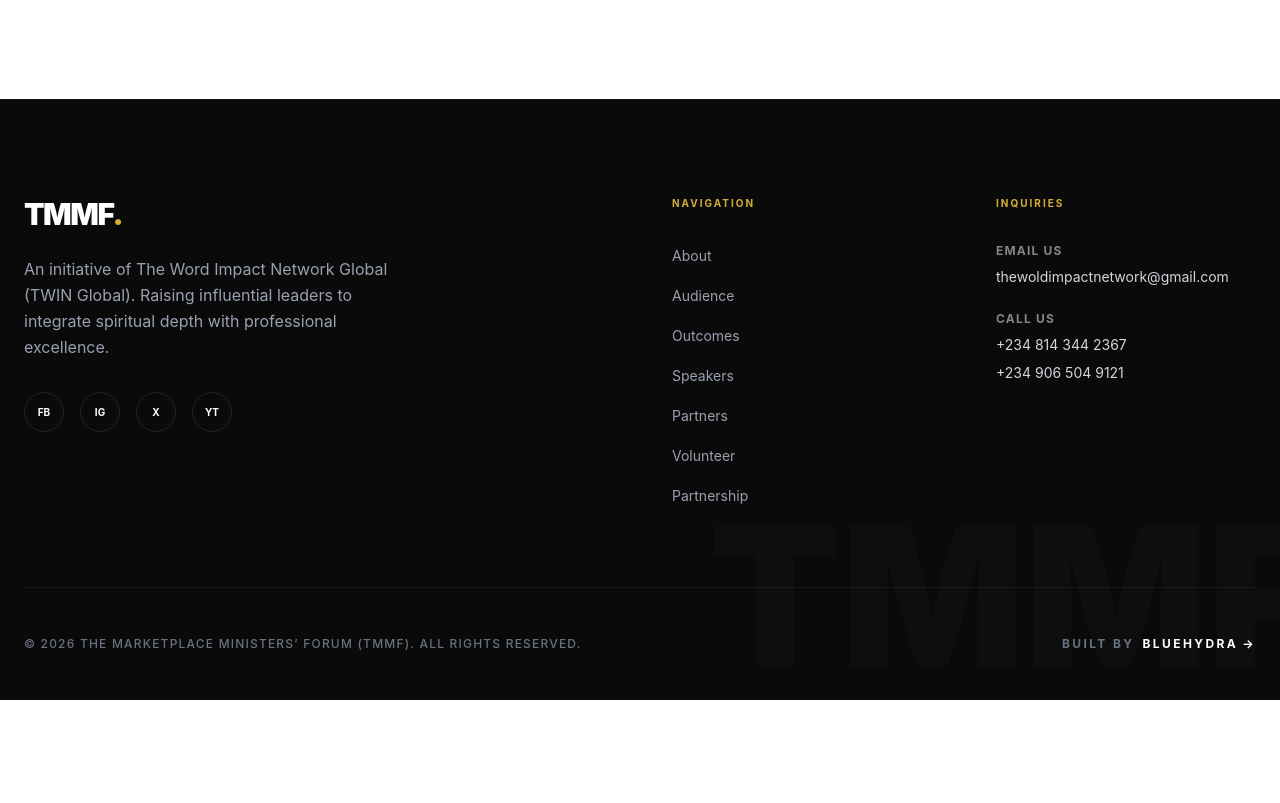
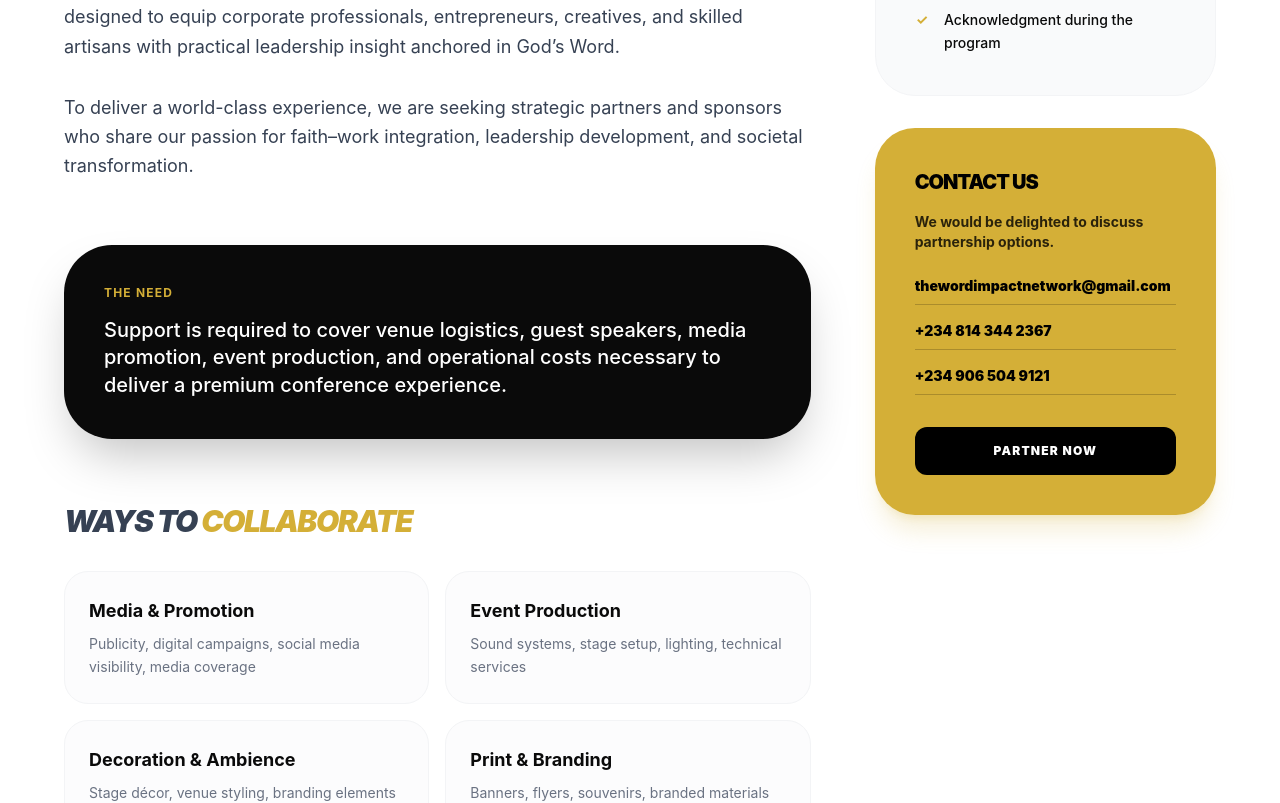
Before and after one commit to IsraelBosun/jude-theworldimpactnetwork, a Next.js app: page /partnership in a window 1280 px wide. Before the commit this address had no page. Shown: the part 701-1504 px from the top of the page. Before the commit the page ends 1401 px from the top, so only its background shows below. Built offline with nearby package versions, Linux system fonts and the light colour scheme.

Commit message:
added link for partnership

```diff
--- a/src/app/partners/page.js
+++ b/src/app/partnership/page.js
@@ -222,9 +222,17 @@ export default function SponsorshipPage() {
                     {eventData.contact.phone2}
                   </a>
                 </div>
-                <button className="w-full bg-black text-white py-4 rounded-xl font-black uppercase tracking-widest text-xs mt-8 active:scale-95 transition-transform">
-                  Inquire Now
-                </button>
+                    <a
+                      href="https://tally.so/r/kdE6vJ"
+                      target="_blank"
+                      rel="noopener noreferrer"
+                      className="block"
+                    >
+                      <button className="w-full bg-black cursor-pointer text-white py-4 rounded-xl font-black uppercase tracking-widest text-xs mt-8 active:scale-95 transition-transform">
+                        Partner Now
+                      </button>
+                    </a>
+
               </div>
 
             </div>
--- a/src/components/SpeakersSection.js
+++ b/src/components/SpeakersSection.js
@@ -1,5 +1,5 @@
 export default function SpeakersSection() {
-  const placeholders = [1, 2, 3, 4];
+  const placeholders = [1, 2, 3];
 
   return (
     <section id="speakers" className="section-padding bg-white">
@@ -16,7 +16,7 @@ export default function SpeakersSection() {
           </div>
         </div>
 
-        <div className="grid grid-cols-2 lg:grid-cols-4 gap-8">
+        <div className="grid grid-cols-2 lg:grid-cols-3 gap-8">
           {placeholders.map((i) => (
             <div key={i} className="space-y-4">
               <div className="aspect-[4/5] bg-gray-200 rounded-3xl overflow-hidden relative group">
--- a/src/lib/data.js
+++ b/src/lib/data.js
@@ -15,7 +15,7 @@ export const eventData = {
   contact: {
     phone: "+234 814 344 2367",
     phone2: "+234 906 504 9121",
-    email: "thewoldimpactnetwork@gmail.com"
+    email: "thewordimpactnetwork@gmail.com"
   }
 };
 
@@ -24,7 +24,7 @@ export const navLinks = [
   { name: "Audience", href: "#audience" },
   { name: "Outcomes", href: "#outcomes" },
   { name: "Speakers", href: "#speakers" },
-  { name: "Partners", href: "/partners" },
+  { name: "Partnership", href: "/partnership" },
   { name: "Volunteer", href: "/volunteer" }
 ];
 
```
